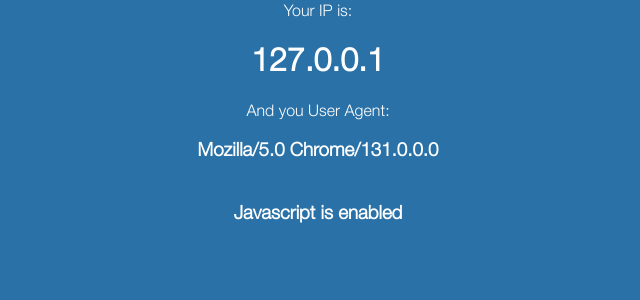
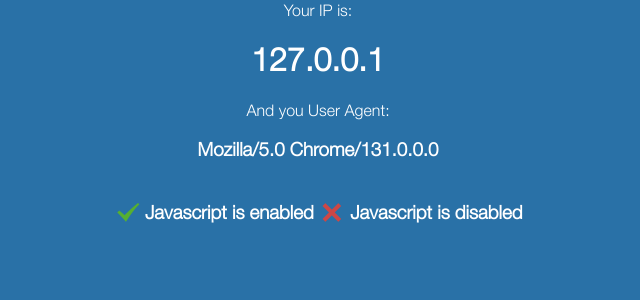
Before and after one commit to jorgegarciadev/cualesmiip, a Flask app: page / in a window 1280 px wide. Shown: the part 210-510 px from the top of the page, without its empty margins (322-962 px from the left). Run offline with Flask 2, Linux system fonts and the light colour scheme.

Commit message:
added Glifos webfont and favicon

```diff
--- a/app/static/css/styles.css
+++ b/app/static/css/styles.css
@@ -3,6 +3,13 @@
   font-style: normal;
   font-weight: 300;
   src: local('Helvetica Neue Light'), local('HelveticaNeue-Light'), url('../fonts/HelveticaNeue-Light.woff') format('woff');
+}
+
+@font-face {
+  font-family: 'Glifos';
+  font-weight: normal;
+  font-style: normal;
+  src: url('../fonts/Glifos.woff');
 }
 
 body {
@@ -22,3 +29,28 @@ body {
 #js {
   margin-top: 40px;
 }
+
+[class^="icon-"]:before, [class*=" icon-"]:before {
+  font-family: "Glifos";
+  font-style: normal;
+  font-weight: normal;
+  speak: none;
+  display: inline-block;
+  text-decoration: inherit;
+  width: 1em;
+  margin-right: .2em;
+  text-align: center;
+  font-variant: normal;
+  text-transform: none;
+  line-height: 1em;
+  margin-left: .2em;
+}
+
+.icon-ok:before {
+  content: '\e802';
+  color: #56af31;
+}
+.icon-cancel:before {
+  content: '\e803';
+  color: #cc4746;
+}
--- a/app/templates/index.html
+++ b/app/templates/index.html
@@ -3,6 +3,7 @@
   <head>
     <meta charset="utf-8">
     <title>¿Cuál es mi IP?</title>
+    <link rel="shortcut icon" href="{{ url_for('static', filename='images/favicon.ico') }}" />
     <meta name="description" content="">
     <meta name="viewport" content="width=device-width, initial-scale=1">
      <!-- Les hojas de estilo olé -->
@@ -18,9 +19,9 @@
       <h3>{{data.user_agent}}</h3>
       <h3 id="js">
         <script type="text/javascript">
-          document.getElementById("js").innerHTML = "Javascript is enabled"
+          document.getElementById('js').innerHTML = '<span class="icon-ok"></span> Javascript is enabled'
         </script>
-        <noscript>Javascript is disabled</noscript>
+        <span class="icon-cancel"></span> Javascript is disabled
       </h3>
     </div>
   </body>
```
Also changed, not shown: app/static/fonts/Glifos.woff (added), app/static/images/favicon.ico (added).
